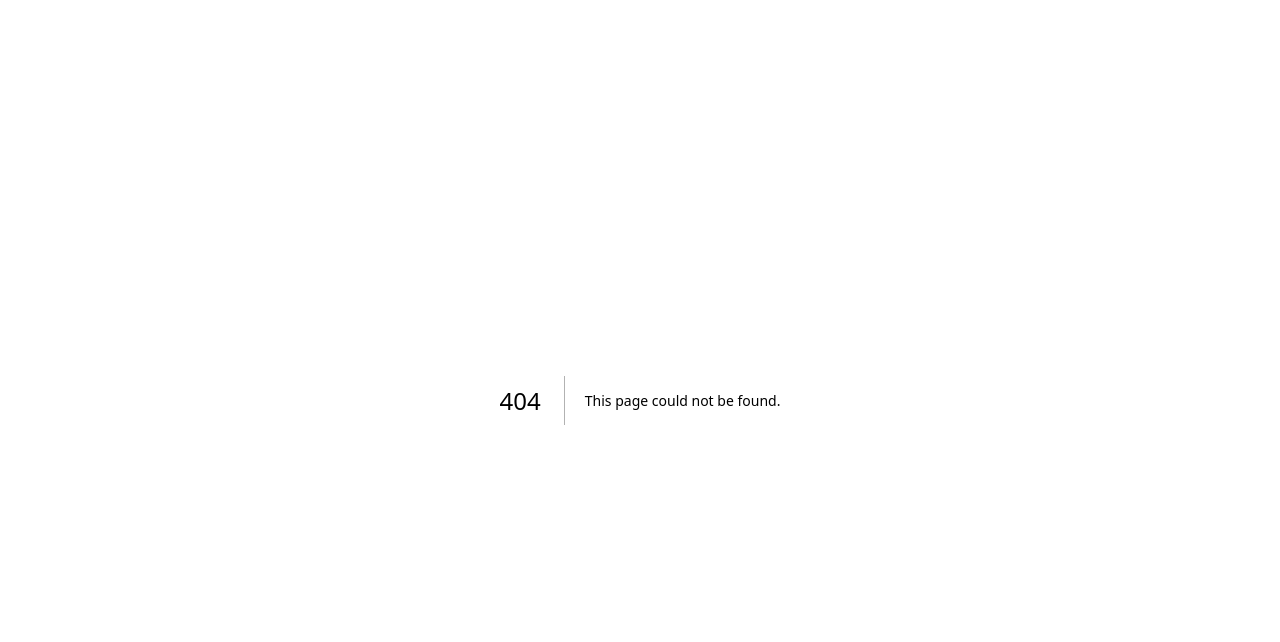
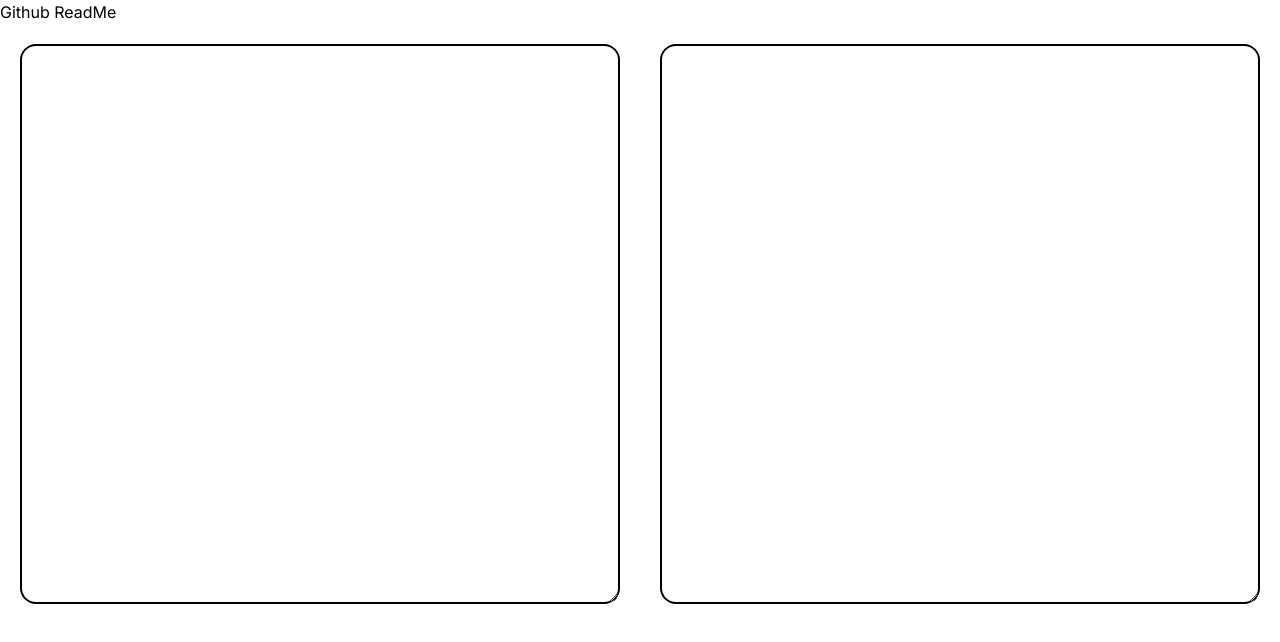
Before and after one commit to Funiel298/Cool_Projects, a Next.js app: page /github_readme in a window 1280 px wide. Before the commit this address had no page. Shown: the top 642 px of the page. Built offline with nearby package versions, Linux system fonts and the light colour scheme.

Commit message:
please, I really need to sleep

```diff
--- /dev/null
+++ b/src/app/github_readme/page.tsx
@@ -0,0 +1,41 @@
+
+'use client'
+
+import { useState } from "react"
+
+
+export default function Github(){
+
+    const [input1,setInput1] = useState<string>()
+    const [input2,setInput2] = useState<string>()
+
+    function Transform(text:string){
+        return text.replace(/-/g,'• ');
+    }
+
+    function handleInputChange1(event: React.ChangeEvent<HTMLTextAreaElement>) {
+        const text = event.target.value;
+        setInput1(text);
+        setInput2(Transform(text));
+    }
+
+    return(
+        <div>
+            <h1>
+                Github ReadMe
+            </h1>
+            <div className="flex flex-row  w-screen">
+                <textarea
+                    className="w-1/2  min-h-[70vh] max-h-[90vh] m-5 p-10 rounded-2xl border-2 border-black border-solid  "
+                    value={input1}
+                    onChange={handleInputChange1}
+                    />
+                <textarea
+                    className="w-1/2  min-h-[70vh] max-h-[90vh] m-5 p-10 rounded-2xl border-2 border-black border-solid "
+                    value={input2}
+                    readOnly
+                    />
+            </div>
+        </div>
+    )
+}
--- a/src/app/weather/page.tsx
+++ b/src/app/weather/page.tsx
@@ -147,17 +147,13 @@ export default function Weather() {
                 </h2>
               </div>
             )}
-            {data &&
-              data.weather &&
-              data.weather.map((data: any) => (
-                <img
+            <img
                   key={data.id}
-                  src={`https://openweathermap.org/img/wn/${data.icon}.png`}
+                  src={`https://openweathermap.org/img/wn/${data.weather[0].icon}.png`}
                   width={200}
                   height={200}
                   alt="@" className="z-10"
                 />
-              ))}
           </div>
         </div>
 
```
